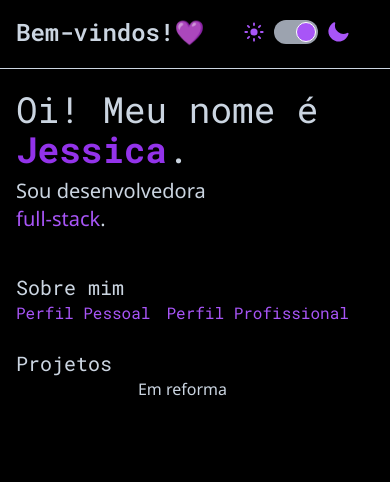
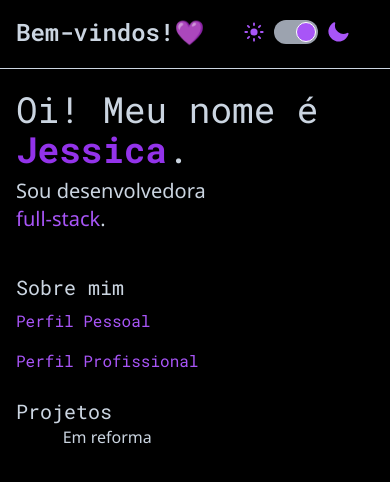
Before and after one commit to jessicaMarquess/my-profile, a React (Vite) app: page / in a window 390 px wide. Shown: the top 482 px of the page. Built offline with nearby package versions, Linux system fonts and the light colour scheme; some icons are missing.

Commit message:
refact: profile link and home

```diff
--- a/src/pages/Home/components/ProfileLink/index.tsx
+++ b/src/pages/Home/components/ProfileLink/index.tsx
@@ -13,9 +13,9 @@
     >
       {title}
       <ArrowUpRightIcon
-        className="ml-1 hidden sm:inline"
-        width={16}
-        height={16}
+        className="ml-1 hidden sm:inline "
+        width={20}
+        height={20}
       />
     </a>
   )
--- a/src/pages/Home/index.tsx
+++ b/src/pages/Home/index.tsx
@@ -43,7 +43,7 @@
           <h1 className="text-slate-700 dark:text-slate-300 font-roboto-mono text-xl lg:text-2xl">
             Sobre mim
           </h1>
-          <div className="flex gap-x-4 md:gap-x-10 lg:mt-3 mt-0">
+          <div className="flex flex-col lg:flex-row gap-4 lg:gap-10 lg:mt-3 mt-2">
             <ProfileLink title="Perfil Pessoal" href="/perfil-pessoal" />
             <ProfileLink
               title="Perfil Profissional"
```
